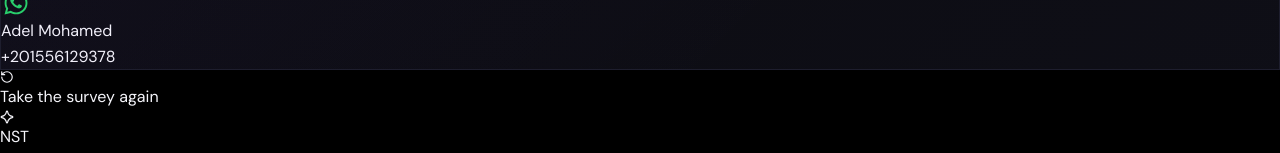
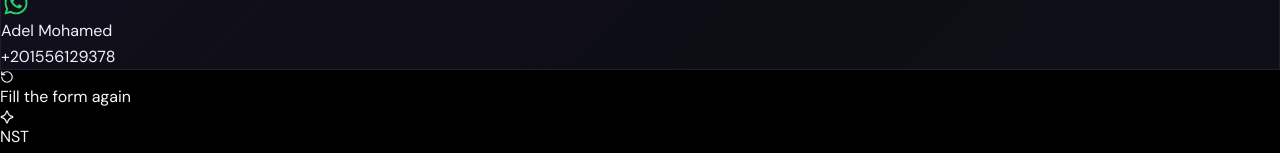
Before and after one commit to Ahmed-Youssef-404/NST-Custom-Form, a React (Vite) app: page /done in a window 1280 px wide. Shown: the part 1993-2146 px from the top of the page. Built offline with nearby package versions, Linux system fonts and the light colour scheme.

Commit message:
chore: changed "Survey" to "Form"

```diff
--- a/src/pages/DonePage.tsx
+++ b/src/pages/DonePage.tsx
@@ -242,7 +242,7 @@ export function DonePage() {
               hover:border-[var(--primary)]/40 hover:bg-[var(--surface-2)] transition-all"
           >
             <RotateCcw size={14} />
-            Take the survey again
+            Fill the form again
           </motion.button>
         </div>
       </div>
--- a/src/pages/HomePage.tsx
+++ b/src/pages/HomePage.tsx
@@ -39,7 +39,7 @@ export function HomePage() {
             >
               <div className="min-w-0">
                 <p className="text-sm font-semibold text-[var(--foreground)]">
-                  Unfinished survey
+                  Unfinished Form
                 </p>
 
                 <p className="text-xs text-[var(--muted)] mt-0.5 truncate">
--- a/src/pages/SummaryPage.tsx
+++ b/src/pages/SummaryPage.tsx
@@ -143,7 +143,7 @@ export function SummaryPage() {
               ) : (
                 <>
                   <Send size={16} />
-                  Submit Survey
+                  Submit Form
                 </>
               )}
             </motion.button>
```
